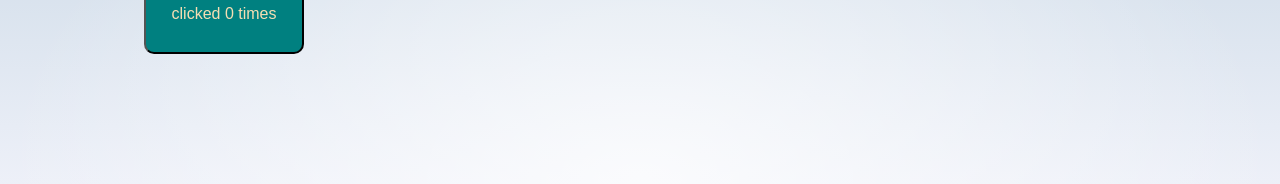
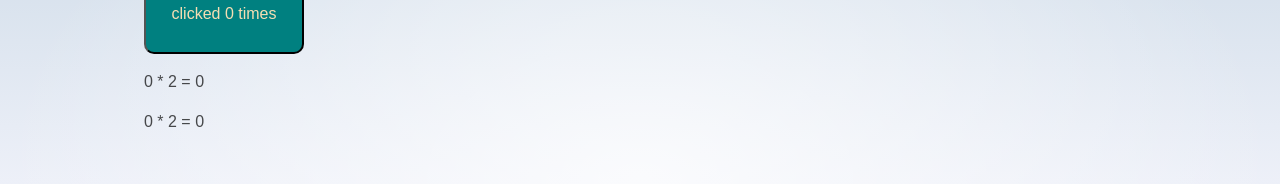
Before and after one commit to ShwetaMishra0101/svelte, a SvelteKit app in the folder new-app/: page / in a window 1280 px wide. Shown: the part 222-406 px from the top of the page. Built offline with nearby package versions, Linux system fonts and the light colour scheme.

Commit message:
added statement

```diff
--- a/new-app/src/routes/Nested.svelte
+++ b/new-app/src/routes/Nested.svelte
@@ -2,6 +2,18 @@
 
 <script>
     let count = 0;
+
+// $ means re-run whenever these value chjange
+
+$: doubled = count * 2;
+$: duadr = count * 2;
+
+$: if(count >= 10){
+    alert(`count is  dangerously high !`)
+    count = 9
+
+}
+
     const handleClick = () =>{
         count +=1;
 
@@ -11,6 +23,8 @@
 <button on:click={handleClick}>
     clicked {count} {count === 1 ? "time" : "times"}
 </button>
+<p>{count} * 2  =  {doubled}</p>
+<p>{count} * 2  =  {duadr}</p>
 
 <style>
     button{
```
